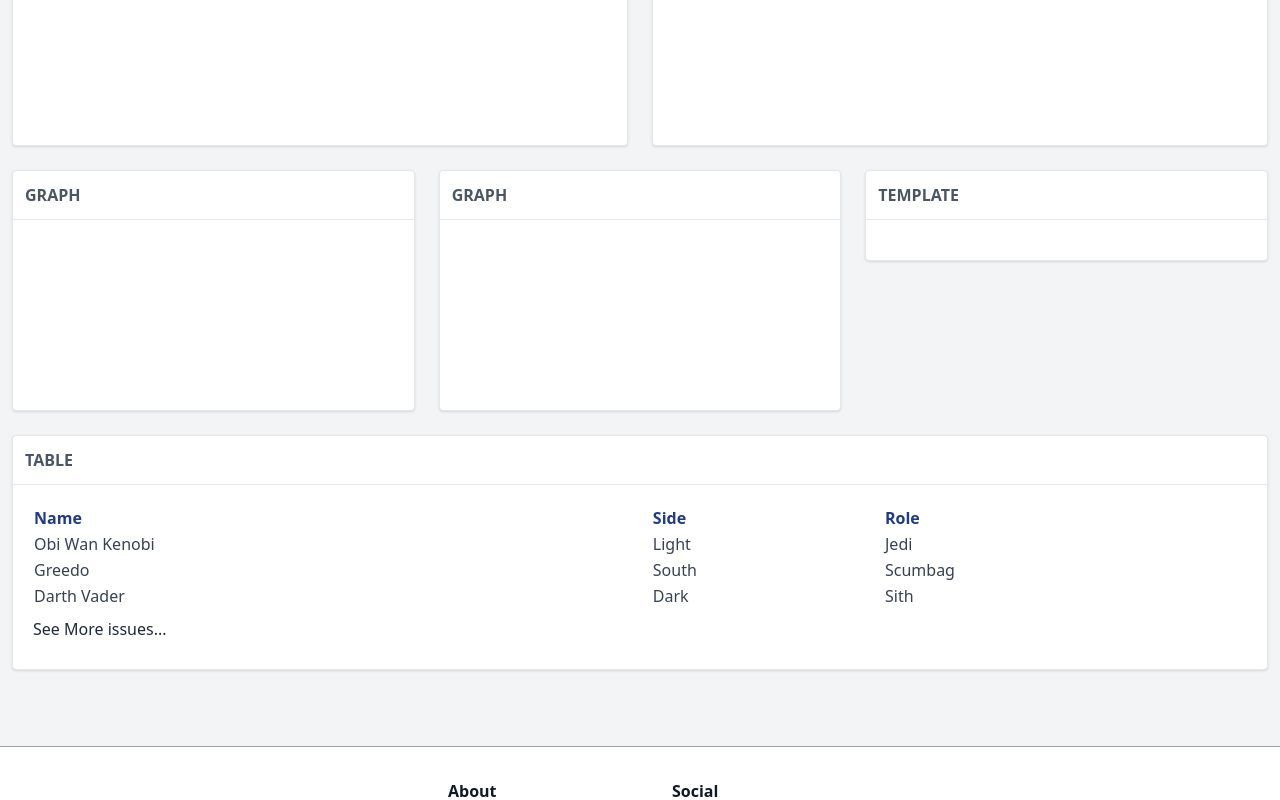
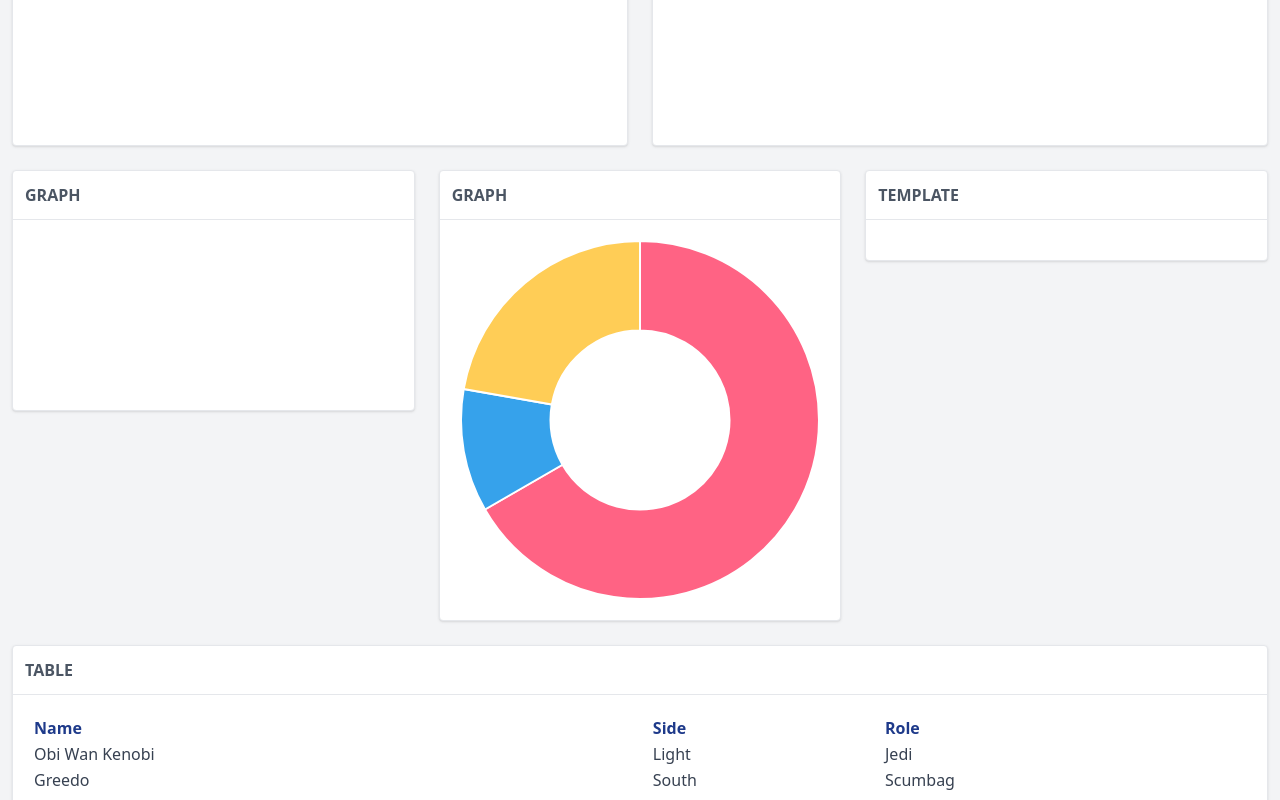
Before and after one commit to truongtronghai/coinmate, a Nuxt app: page / in a window 1280 px wide. Shown: the part 490-1290 px from the top of the page. Built offline with nearby package versions, Linux system fonts and the light colour scheme.

Commit message:
add VueChartJs and sample

```diff
--- /dev/null
+++ b/components/ChartDisplay.vue
@@ -0,0 +1,25 @@
+<template>
+    <Doughnut id="chartjs-4" class="chartjs" :data="data" :options="chartOptions" />
+</template>
+<script setup lang="ts">
+import { Doughnut } from 'vue-chartjs'
+import { Chart, ArcElement } from 'chart.js'
+
+Chart.register(ArcElement)
+
+// const props = defineProps<{
+//     type: string
+// }>()
+const data = {
+    labels: ['Red', 'Blue', 'Yellow'],
+    datasets: [
+        {
+            label: 'My First Dataset',
+            data: [300, 50, 100],
+            backgroundColor: ['rgb(255, 99, 132)', 'rgb(54, 162, 235)', 'rgb(255, 205, 86)'],
+            hoverOffset: 4,
+        },
+    ],
+}
+const chartOptions = { responsive: true }
+</script>
--- a/nuxt.config.ts
+++ b/nuxt.config.ts
@@ -28,6 +28,6 @@ export default defineNuxtConfig({
             ],
         },
     },
-    devtools: { enabled: true },
+    devtools: { enabled: false },
     modules: ['@nuxtjs/tailwindcss'],
 })
--- a/package.json
+++ b/package.json
@@ -35,5 +35,9 @@
             "npx prettier --write",
             "npx eslint --fix"
         ]
+    },
+    "dependencies": {
+        "chart.js": "^4.4.0",
+        "vue-chartjs": "^5.2.0"
     }
 }
--- a/pages/index.vue
+++ b/pages/index.vue
@@ -263,26 +263,8 @@
                             <h5 class="font-bold uppercase text-gray-600">Graph</h5>
                         </div>
                         <div class="p-5">
-                            <canvas id="chartjs-4" class="chartjs" width="undefined" height="undefined"></canvas>
-                            <!-- <script>
-                                new Chart(document.getElementById('chartjs-4'), {
-                                    type: 'doughnut',
-                                    data: {
-                                        labels: ['P1', 'P2', 'P3'],
-                                        datasets: [
-                                            {
-                                                label: 'Issues',
-                                                data: [300, 50, 100],
-                                                backgroundColor: [
-                                                    'rgb(255, 99, 132)',
-                                                    'rgb(54, 162, 235)',
-                                                    'rgb(255, 205, 86)',
-                                                ],
-                                            },
-                                        ],
-                                    },
-                                })
-                            </script> -->
+                            <!-- <canvas id="chartjs-4" class="chartjs" width="undefined" height="undefined"></canvas> -->
+                            <ChartDisplay type="doughnut" />
                         </div>
                     </div>
                     <!--/Graph Card-->
```
Also changed, not shown: 1 other file (tests, documents, lock files or other folders).
